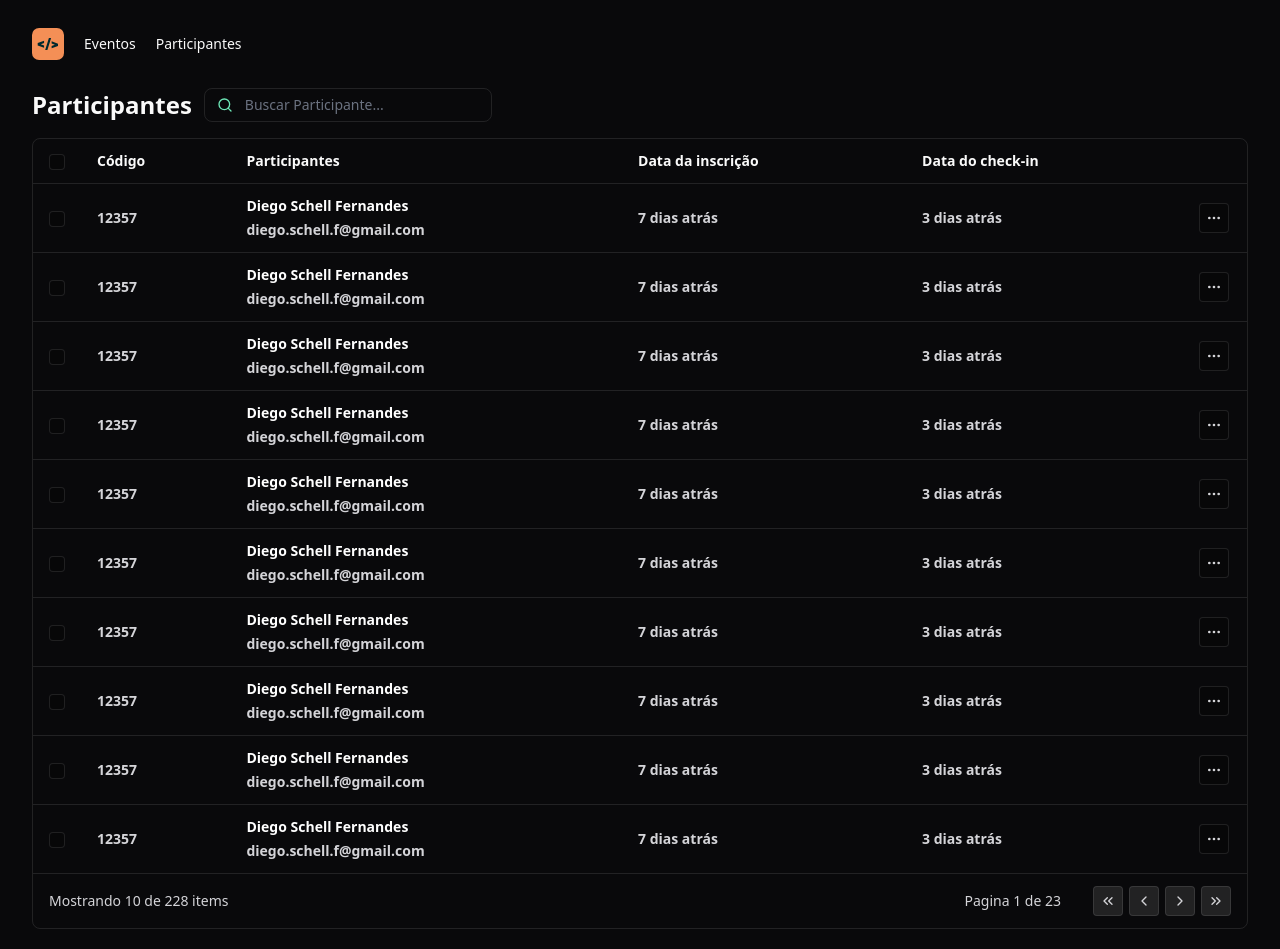
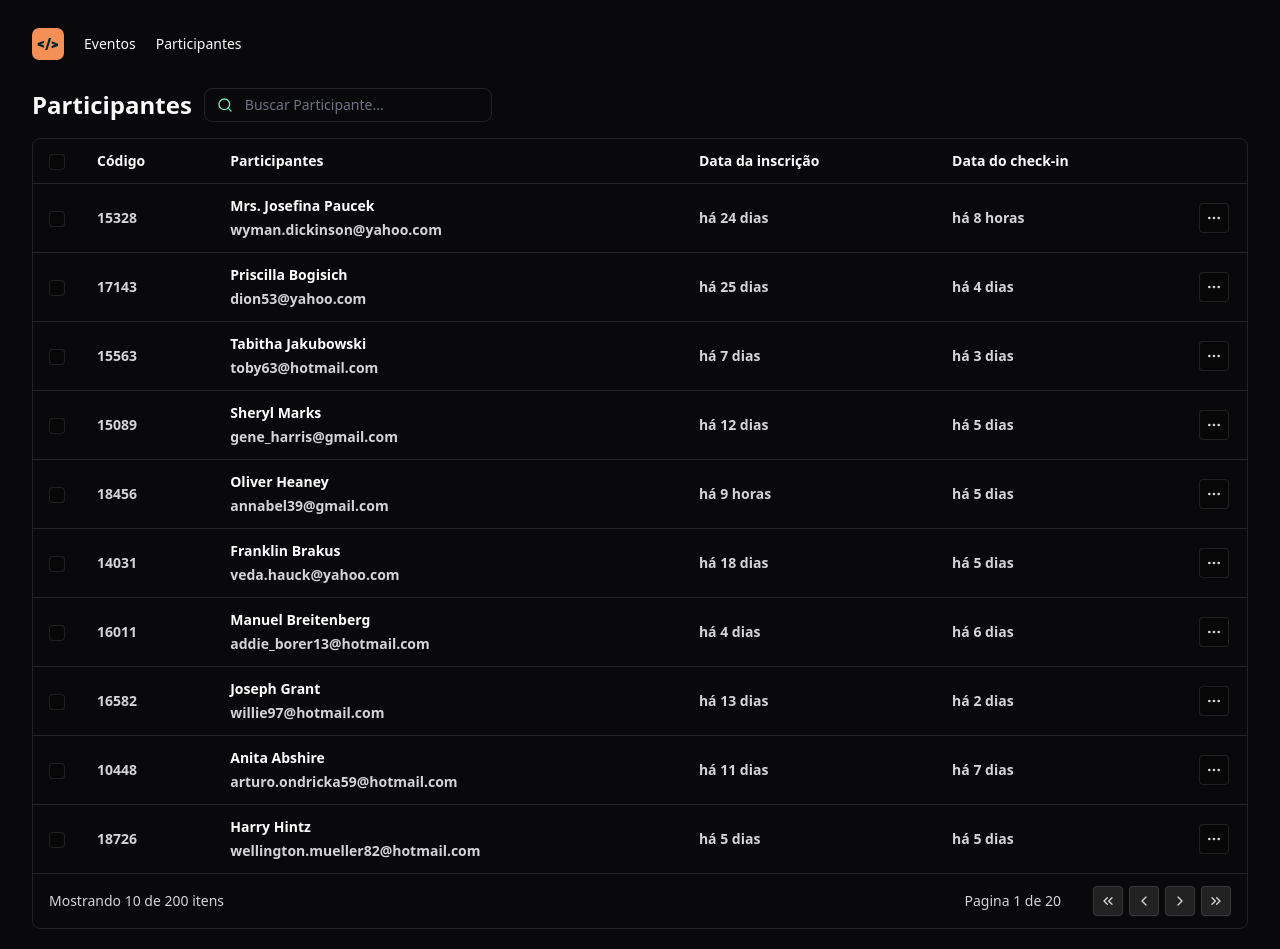
Before and after one commit to Brianlucca/nlw-unite-react, a React (Vite) app: page / in a window 1280 px wide. Built offline with nearby package versions, Linux system fonts and the light colour scheme.

Commit message:
feat: added states and fakerJS to simulate API.

```diff
--- a/src/components/attendee-list.tsx
+++ b/src/components/attendee-list.tsx
@@ -1,18 +1,50 @@
 import { Search, MoreHorizontal, ChevronLeft, ChevronsLeft, ChevronRight, ChevronsRight } from 'lucide-react'
+import  dayjs  from 'dayjs'
+import 'dayjs/locale/pt-br'
+import  relativeTime from 'dayjs/plugin/relativeTime'
 import { IconButton } from './icon-button'
 import { Table } from './table/table'
 import { TableHeader } from './table/table-header'
 import { TableCell } from './table/table-cell'
+import { ChangeEvent, useState } from 'react'
+import { attendees } from '../data/attendees'
+
+dayjs.extend(relativeTime)
+dayjs.locale('pt-br')
 
 export function Attendee() {
+        const [search, setSearch] = useState('')
+        const [page, setPage] = useState(1)
+
+        const totalPages = Math.ceil(attendees.length / 10)
+
+
+        function onSearchInputChanged(event: ChangeEvent<HTMLInputElement>) {
+            setSearch(event.target.value)
+        }
+
+        function goToFirstPage() {
+            setPage(1)
+        }
+        function goToLastPage() {
+            setPage(totalPages)
+        }
+        function goToPreviusPage() {
+            setPage(page - 1)
+        }
+        function goToNextPage() {
+            setPage(page + 1)
+        }
+
     return (
         <div className='flex flex-col gap-4'>
             <div className="flex gap-3 items-center">
                 <h1 className="text-2xl font-bold">Participantes</h1>
                 <div className="px-3 w-72 py-1.5 border border-white/10 bg-transparent rounded-lg flex items-center gap-3">
                     <Search className='size-4 text-emerald-300' />
-                    <input className="bg-transparent flex-1 outline-none border-0 p-0 text-sm" placeholder="Buscar Participante..." />
+                    <input onChange={onSearchInputChanged} className="bg-transparent flex-1 outline-none border-0 p-0 text-sm" placeholder="Buscar Participante..." />
                 </div>
+                {search}
             </div>
                 <Table>
                     <thead>
@@ -28,21 +60,21 @@
                         </tr>
                     </thead>
                     <tbody>
-                        {Array.from({ length: 10 }).map((_, i) => {
+                        {attendees.slice((page - 1) * 10, page * 10).map((Attendee) => {
                             return (
-                                <tr key={i} className='border-b border-white/10 hover:bg-white/5'>
+                                <tr key={Attendee.id} className='border-b border-white/10 hover:bg-white/5'>
                                     <TableCell>
                                         <input type='checkbox' className='size-4 bg-black/20 rounded border border-white/10 checked:bg-orange-400' />
                                     </TableCell>
-                                    <TableCell>12357</TableCell>
+                                    <TableCell>{Attendee.id}</TableCell>
                                     <TableCell>
                                         <div className='flex flex-col gap-1'>
-                                            <span className='font-semibold text-white'>Diego Schell Fernandes</span>
-                                            <span>diego.schell.f@gmail.com</span>
+                                            <span className='font-semibold text-white'>{Attendee.name}</span>
+                                            <span>{Attendee.email}</span>
                                         </div>
                                     </TableCell>
-                                    <TableCell>7 dias atrás</TableCell>
-                                    <TableCell>3 dias atrás</TableCell>
+                                    <TableCell>{dayjs().to(Attendee.createdAT)}</TableCell>
+                                    <TableCell>{dayjs().to(Attendee.checkedInAt)}</TableCell>
                                     <TableCell>
                                         <IconButton transparent={true}>
                                             <MoreHorizontal className='size-4 ' />
@@ -55,23 +87,23 @@
                     <tfoot>
                         <tr>
                             <td className='py-3 px-4 text-sm text-zinc-300' colSpan={3}>
-                                Mostrando 10 de 228 items
+                                Mostrando 10 de {attendees.length} itens
                             </td>
                             <td className='py-3 px-4 text-sm text-zinc-300 text-right' colSpan={3}>
                                 <div className='inline-flex items-center gap-8 '>
-                                    <span>Pagina 1 de 23</span>
+                                    <span>Pagina {page} de {totalPages}</span>
 
                                     <div className='flex gap-1.5 '>
-                                        <IconButton>
+                                        <IconButton onClick={goToFirstPage} disabled={page === 1}>
                                             <ChevronsLeft className='size-4' />
                                         </IconButton>
-                                        <IconButton>
+                                        <IconButton onClick={goToPreviusPage} disabled={page === 1}>
                                             <ChevronLeft className='size-4' />
                                         </IconButton>
-                                        <IconButton>
+                                        <IconButton onClick={goToNextPage} disabled={page === totalPages}>
                                             <ChevronRight className='size-4' />
                                         </IconButton>
-                                        <IconButton>
+                                        <IconButton onClick={goToLastPage} disabled={page === totalPages}>
                                             <ChevronsRight className='size-4' />
                                         </IconButton>
                                     </div>
--- /dev/null
+++ b/src/data/attendees.ts
@@ -0,0 +1,12 @@
+import { faker } from '@faker-js/faker'
+
+
+export const attendees = Array.from({length: 200}).map(() => {
+    return {
+        id: faker.number.int({ min: 10000, max: 20000}),
+        name: faker.person.fullName(),
+        email: faker.internet.email().toLocaleLowerCase(),
+        createdAT: faker.date.recent({days: 30}),
+        checkedInAt: faker.date.recent({ days: 7})
+    }
+})
```
